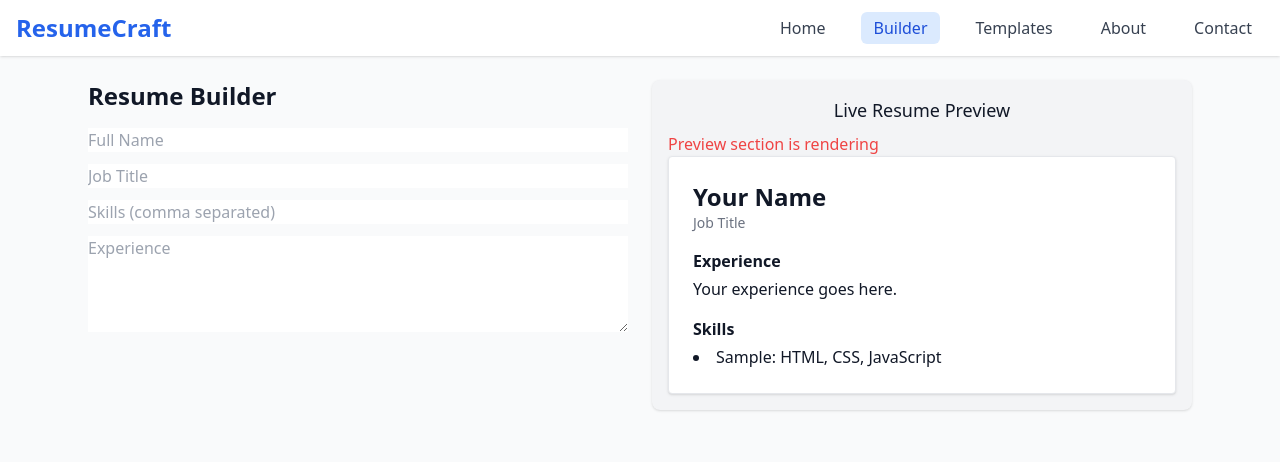
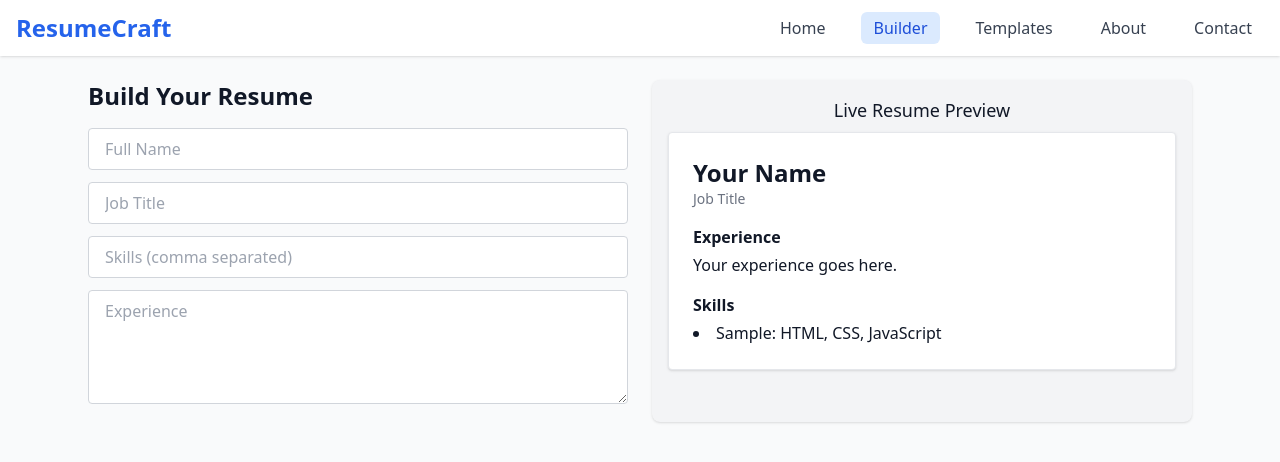
Before and after one commit to GlitchRider1/resumegenerator, a React (Vite) app: page /builder in a window 1280 px wide. Shown: the top 462 px of the page. Built offline with nearby package versions, Linux system fonts and the light colour scheme.

Commit message:
Update Builder.tsx

```diff
--- a/src/pages/Builder.tsx
+++ b/src/pages/Builder.tsx
@@ -1,6 +1,6 @@
 import React, { useState } from 'react';
 import { useLocation } from 'react-router-dom';
-import ClassicTemplate from '../templates/ClassicTemplate.tsx';
+import ClassicTemplate from '../templates/ClassicTemplate';
 
 const Builder: React.FC = () => {
   const location = useLocation();
@@ -21,27 +21,27 @@ const Builder: React.FC = () => {
   return (
     <div className="max-w-6xl mx-auto p-6 grid md:grid-cols-2 gap-6">
       <div>
-        <h2 className="text-2xl font-semibold mb-4">Resume Builder</h2>
+        <h2 className="text-2xl font-bold mb-4">Build Your Resume</h2>
         <input
-          className="input mb-3 w-full"
+          className="mb-3 w-full px-4 py-2 border border-gray-300 rounded"
           name="name"
           placeholder="Full Name"
           onChange={handleChange}
         />
         <input
-          className="input mb-3 w-full"
+          className="mb-3 w-full px-4 py-2 border border-gray-300 rounded"
           name="job"
           placeholder="Job Title"
           onChange={handleChange}
         />
         <input
-          className="input mb-3 w-full"
+          className="mb-3 w-full px-4 py-2 border border-gray-300 rounded"
           name="skills"
           placeholder="Skills (comma separated)"
           onChange={handleChange}
         />
         <textarea
-          className="input mb-3 w-full"
+          className="mb-3 w-full px-4 py-2 border border-gray-300 rounded"
           name="experience"
           placeholder="Experience"
           rows={4}
@@ -51,11 +51,7 @@ const Builder: React.FC = () => {
 
       <div className="bg-gray-100 p-4 rounded-lg shadow">
         <h3 className="text-lg font-medium mb-2 text-center">Live Resume Preview</h3>
-        <p className="text-red-500">Preview section is rendering</p>
-
-        {selectedTemplate === 'classic' && (
-          <ClassicTemplate {...form} />
-        )}
+        {selectedTemplate === 'classic' && <ClassicTemplate {...form} />}
       </div>
     </div>
   );
```
